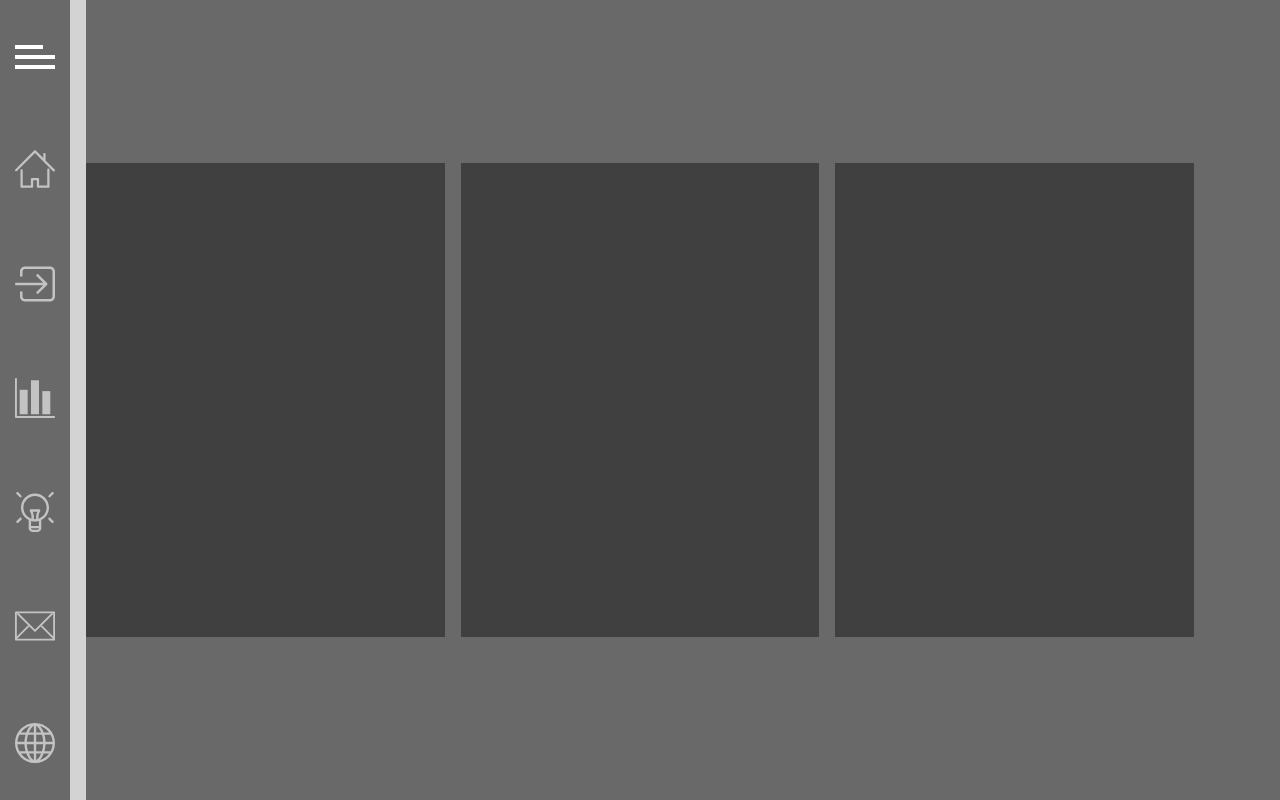
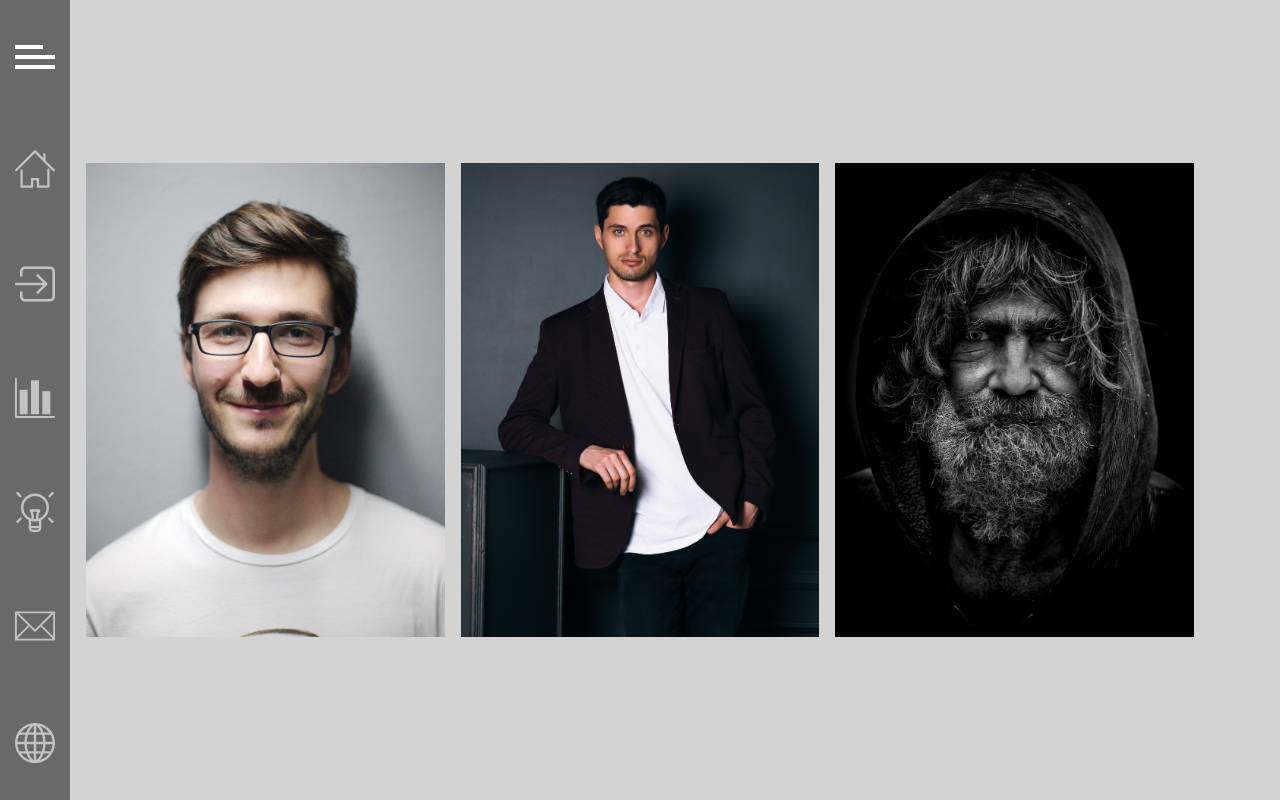
Before and after one commit to RJGroom/TBD-Calculations, a PHP site: page /contact/contact.html in a window 1280 px wide; the page is wider, and only the part inside the window is pictured. Run offline with PHP 8.4, Linux system fonts and the light colour scheme; some libraries are stand-ins or nearby versions.

Commit message:
Added a 'meet the team' section to the contact page

```diff
--- a/contact/contact.html
+++ b/contact/contact.html
@@ -4,7 +4,7 @@
     <meta charset="UTF-8">
     <meta name="viewport" content="width=device-width, initial-scale=1.0">
     <meta http-equiv="X-UA-Compatible" content="ie=edge">
-    <title>Document</title>
+    <title>Contact Us</title>
     <link href="https://fonts.googleapis.com/css?family=Lato|Montserrat|Open+Sans|Oswald|Raleway|Roboto" rel="stylesheet">
     <link rel="stylesheet" href="../node_modules/normalize.css/normalize.css">
     <link rel="stylesheet" href="style.css">
@@ -65,9 +65,30 @@
 
     <div class="meet-the-team">
         <div class="profile-container">
-            <div class="profile profile1"></div>
-            <div class="profile profile2"></div>
-            <div class="profile profile3"></div>
+            <div class="profile profile1">
+                <div class="profile-overlay">
+                    <h3 class="profile-name">Ryan Groom</h3>
+                    <p class="profile-about">Here is a small blurb about this individual. Maybe some content
+                        about attending Indiana University of Pennsylvania, Coding interests etc...
+                    </p>
+                </div>
+            </div>
+            <div class="profile profile2">
+                <div class="profile-overlay">
+                    <h3 class="profile-name">Jonah Downs</h3>
+                    <p class="profile-about">Here is a small blurb about this individual. Maybe some content
+                        about attending Indiana University of Pennsylvania, Coding interests etc...
+                    </p>
+                </div>
+            </div>
+            <div class="profile profile3">
+                <div class="profile-overlay">
+                    <h3 class="profile-name">Eric Ritchie</h3>
+                    <p class="profile-about">Here is a small blurb about this individual. Maybe some content
+                        about attending Indiana University of Pennsylvania, Coding interests etc...
+                    </p>
+                </div>
+            </div>
         </div>
     </div>
 
--- a/contact/style.css
+++ b/contact/style.css
@@ -153,8 +153,13 @@
 }
 
 .profile {
-  background-color: gray;
+  position: relative;
   overflow: hidden;
+  background-color: pink;
+}
+
+.profile:hover .profile-overlay {
+  top: 70%;
 }
 
 .profile1 {
@@ -166,16 +171,9 @@
   -ms-grid-column: 2;
   -ms-grid-column-span: 1;
   grid-column: 2/3;
-}
-
-.profile1::after {
-  content: '';
-  height: 100%;
-  width: 100%;
-  position: absolute;
-  top: 0;
-  background-color: black;
-  opacity: 0.5;
+  background-image: url("./Images/adult-beard-boy-220453.jpg");
+  background-size: cover;
+  background-position: center;
 }
 
 .profile2 {
@@ -185,6 +183,9 @@
   -ms-grid-column: 3;
   -ms-grid-column-span: 1;
   grid-column: 3/4;
+  background-image: url("./Images/business-businessman-contemporary-532220.jpg");
+  background-size: cover;
+  background-position: center;
 }
 
 .profile3 {
@@ -194,5 +195,30 @@
   -ms-grid-column: 4;
   -ms-grid-column-span: 1;
   grid-column: 4/5;
+  background-image: url("./Images/beard-dirty-grunge-35183.jpg");
+  background-size: cover;
+  background-position: center;
+}
+
+.profile-overlay {
+  position: absolute;
+  top: 100%;
+  height: 30%;
+  width: 100%;
+  background-color: black;
+  opacity: 0.7;
+  -webkit-transition: 500ms ease;
+  transition: 500ms ease;
+}
+
+.profile-name {
+  font-family: "Raleway";
+  font-size: 20px;
+  color: white;
+}
+
+.profile-about {
+  font-family: "Raleway";
+  color: white;
 }
 /*# sourceMappingURL=style.css.map */
--- a/contact/style.scss
+++ b/contact/style.scss
@@ -134,8 +134,13 @@
 }
 
 .profile {
-    background-color: gray;
+    position: relative;
     overflow: hidden;
+    background-color: pink;
+}
+
+.profile:hover .profile-overlay {
+    top: 70%;
 }
 
 .profile1 {
@@ -143,24 +148,44 @@
     height: 100%;
     grid-row: 2/5;
     grid-column: 2/3;
-}
-
-.profile1::after {
-    content: '';
-    height: 100%;
-    width: 100%;
-    position: absolute;
-    top: 0;
-    background-color: black;
-    opacity: 0.5;
+    background-image: url('./Images/adult-beard-boy-220453.jpg');
+    background-size: cover;
+    background-position: center;
 }
 
 .profile2 {
     grid-row: 2/5;
     grid-column: 3/4;
+    background-image: url('./Images/business-businessman-contemporary-532220.jpg');
+    background-size: cover;
+    background-position: center;
 }
 
 .profile3 {
     grid-row: 2/5;
     grid-column: 4/5;
+    background-image: url('./Images/beard-dirty-grunge-35183.jpg');
+    background-size: cover;
+    background-position: center;
 }
+
+.profile-overlay {
+    position: absolute;
+    top: 100%;
+    height: 30%;
+    width: 100%;
+    background-color: black;
+    opacity: 0.7;
+    transition: 500ms ease;
+}
+
+.profile-name {
+    font-family: "Raleway";
+    font-size: 20px;
+    color: white;
+}
+
+.profile-about {
+    font-family: "Raleway";
+    color: white;
+}
```
Also changed, not shown: contact/Images/adult-beard-boy-220453.jpg (added), contact/Images/beard-dirty-grunge-35183.jpg (added), contact/Images/business-businessman-contemporary-532220.jpg (added), 1 other file.
